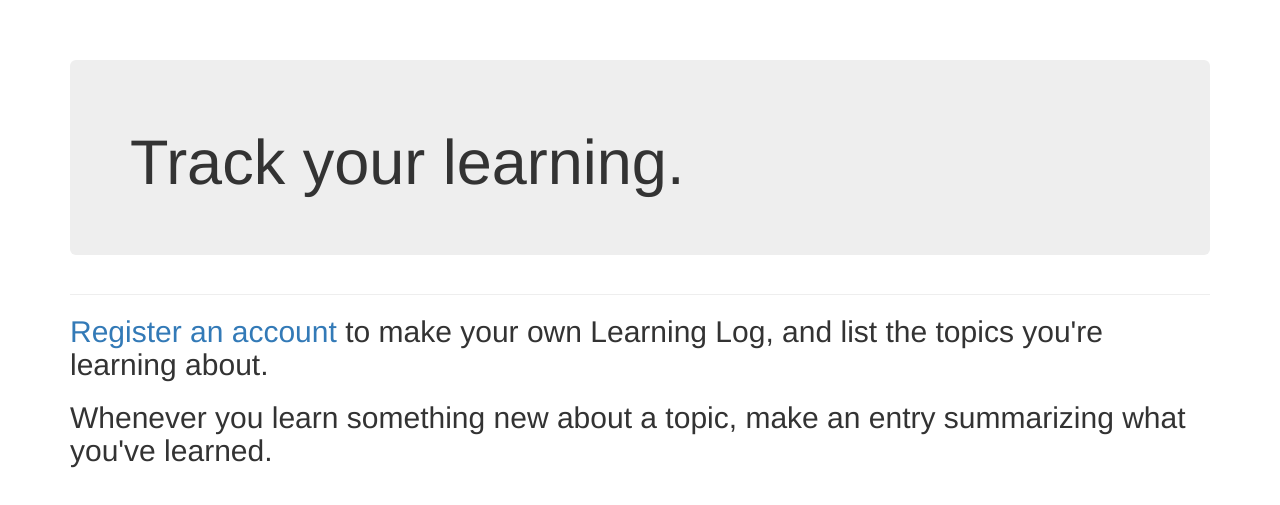
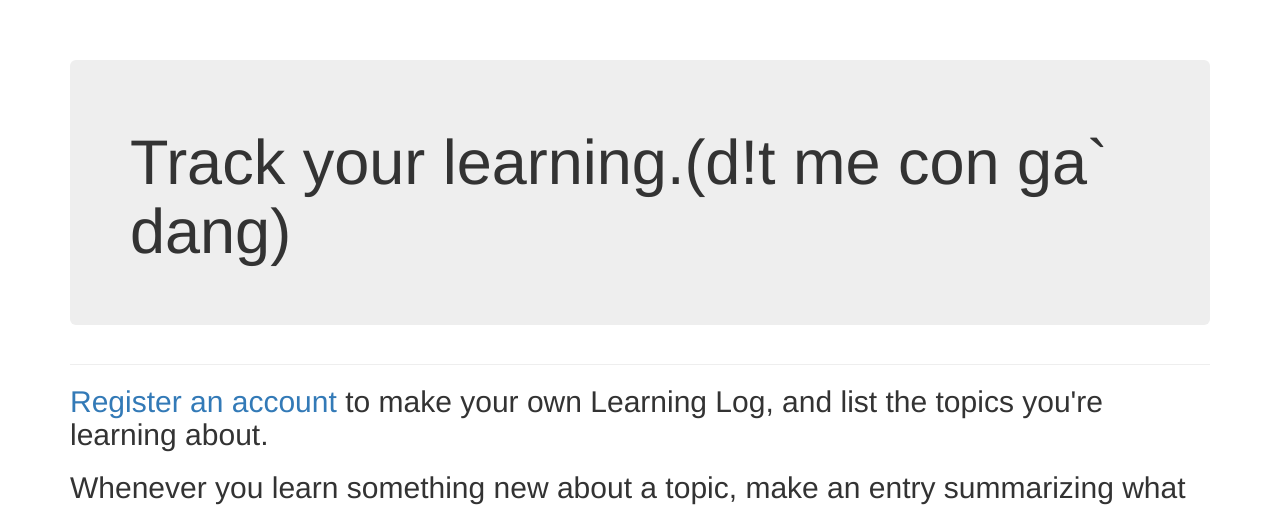
Before and after one commit to daovanhieu23800/learning-logs, a Django app: page / in a window 1280 px wide. Shown: the part 51-556 px from the top of the page. Run offline with Django 3.2, Linux system fonts and the light colour scheme; some libraries are stand-ins or nearby versions.

Commit message:
modify index.html

```diff
--- a/learning_logs/templates/learning_logs/index.html
+++ b/learning_logs/templates/learning_logs/index.html
@@ -2,7 +2,7 @@
 
 {% block header %}
     <div class='jumbotron'>
-       <h1>Track your learning.</h1>
+       <h1>Track your learning.(d!t me con ga` dang)</h1>
     </div>
 {% endblock header %}
 {% block content %}
```
